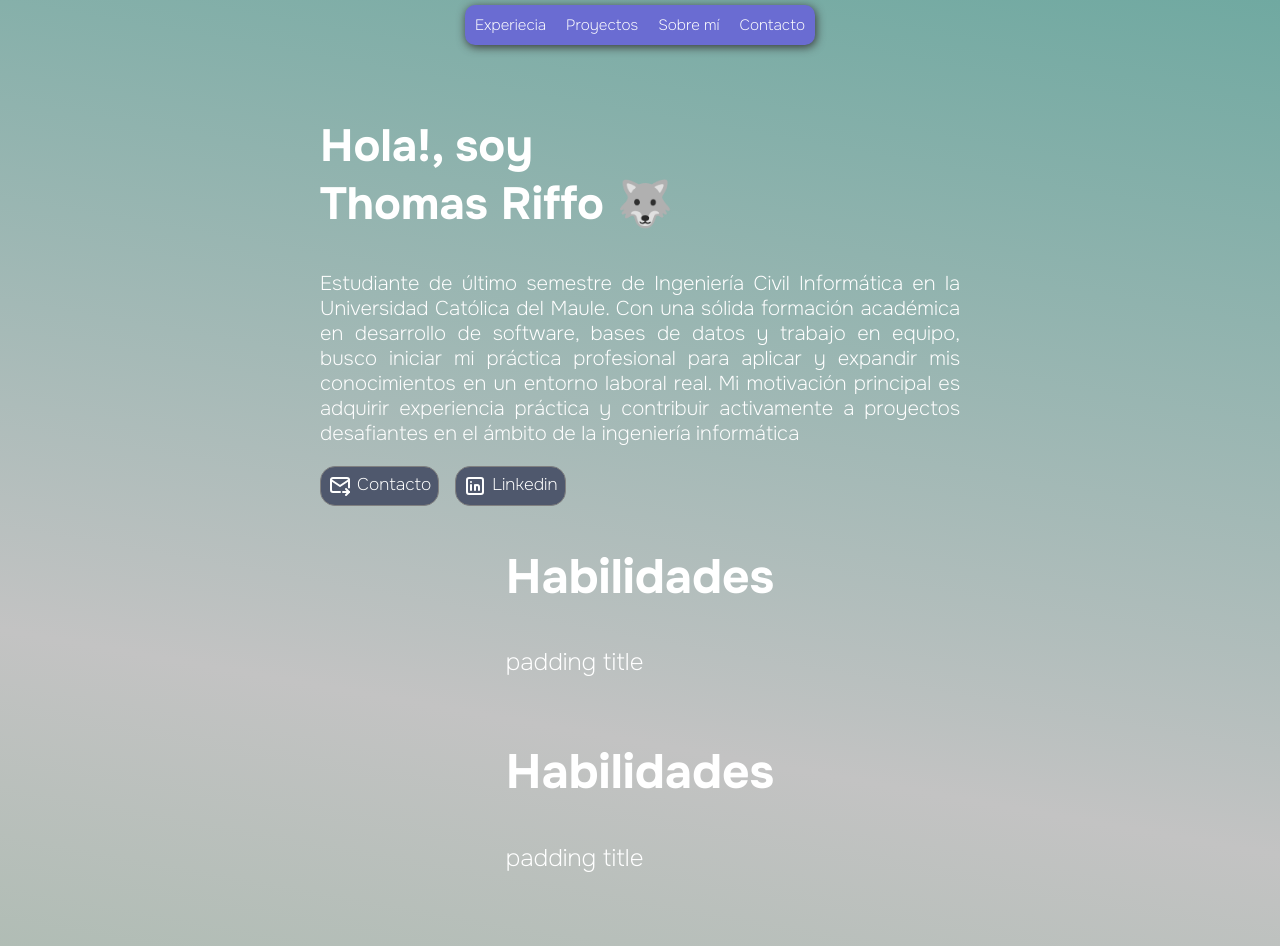
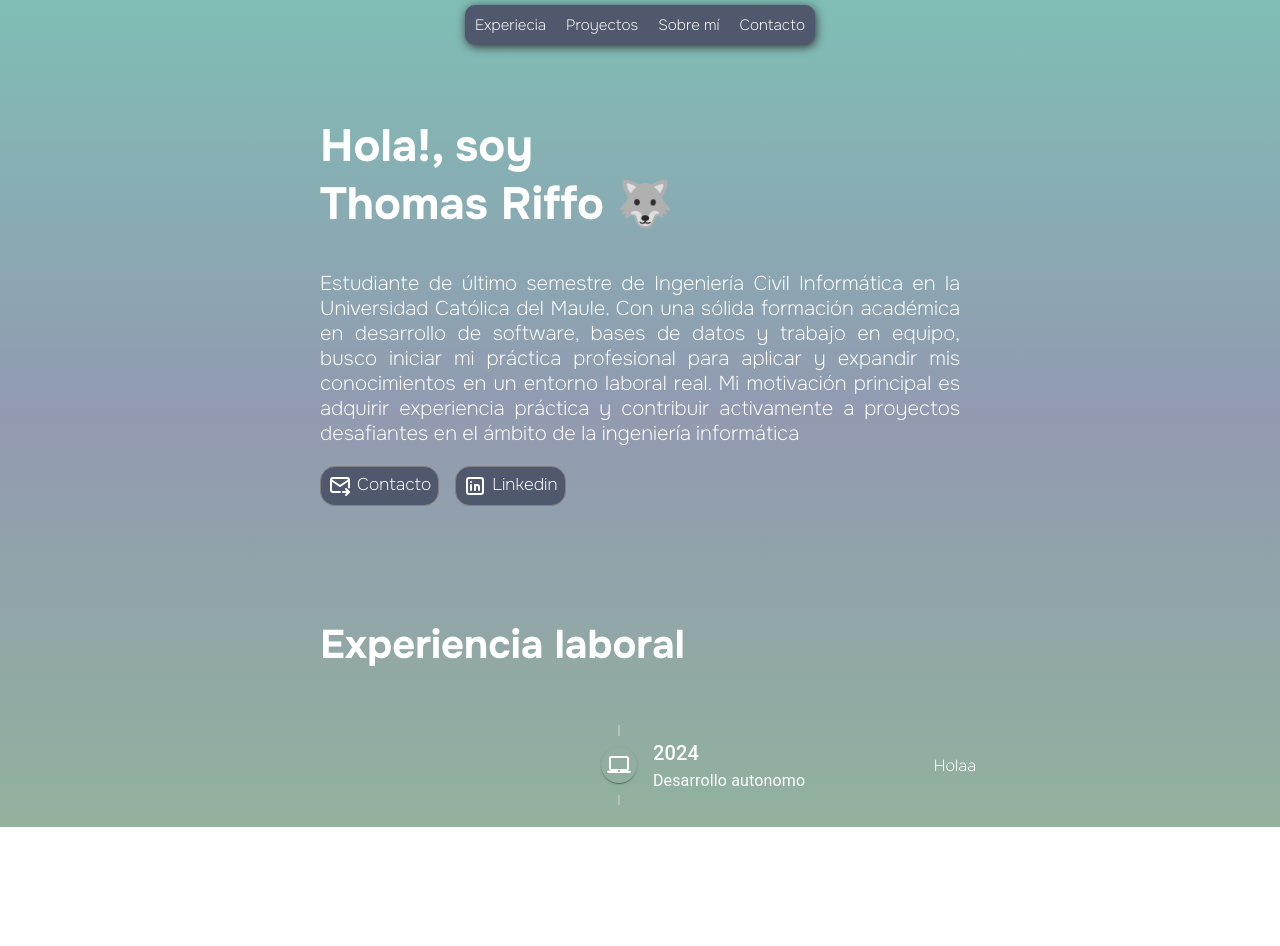
Before and after one commit to Wndburst/Portafolio.dev, a React (Vite) app: page / in a window 1280 px wide. Shown: the top 946 px of the page. After the commit the page ends 827 px from the top, so only its background shows below. Built offline with nearby package versions, Linux system fonts and the light colour scheme.

Commit message:
avance en seccion experiencia laboral

```diff
--- a/src/App.jsx
+++ b/src/App.jsx
@@ -9,10 +9,7 @@ function App() {
       <Header/>
       <Profile/>
       <Work/>
-      <Work/>
-      <Work/>
-      <Work/>
-      <Work/>
+
     </div>
 
   )
--- a/src/components/Header.jsx
+++ b/src/components/Header.jsx
@@ -1,4 +1,3 @@
-
 
 function Header(){
     return(
--- a/src/components/Work.jsx
+++ b/src/components/Work.jsx
@@ -1,11 +1,45 @@
+import * as React from 'react';
+import Timeline from '@mui/lab/Timeline';
+import TimelineItem from '@mui/lab/TimelineItem';
+import TimelineSeparator from '@mui/lab/TimelineSeparator';
+import TimelineConnector from '@mui/lab/TimelineConnector';
+import TimelineContent from '@mui/lab/TimelineContent';
+import TimelineOppositeContent from '@mui/lab/TimelineOppositeContent';
+import TimelineDot from '@mui/lab/TimelineDot';
+import FastfoodIcon from '@mui/icons-material/Fastfood';
+import LaptopMacIcon from '@mui/icons-material/LaptopMac';
+import HotelIcon from '@mui/icons-material/Hotel';
+import RepeatIcon from '@mui/icons-material/Repeat';
+import Typography from '@mui/material/Typography';
 
 function Work(){
 
     return(
         <section className="work">
-            <h2>Habilidades</h2>
-            <p>padding title</p>
+            <h2>Experiencia laboral</h2>
+            <div className='timeline-work'>
+            <Timeline position="alternate">
+                <TimelineItem>
+                    <TimelineSeparator>
+                    <TimelineConnector />
+                    <TimelineDot color="inherit">
+                        <LaptopMacIcon />
+                    </TimelineDot>
+                    <TimelineConnector />
+                    </TimelineSeparator>
+                    <TimelineContent sx={{ py: '12px', px: 2 }}>
+                    <Typography variant="h6" component="span">
+                        2024
+                    </Typography>
+                    <Typography>Desarrollo autonomo</Typography>
+                    </TimelineContent>
+                </TimelineItem>
+                </Timeline>
 
+                <div>
+                    <p>Holaa </p>
+                </div>
+            </div>
         </section>
     )
 }
--- a/src/index.css
+++ b/src/index.css
@@ -1,25 +1,26 @@
+
 body{
   /*background-color: #242424;*/
   /*background-image: radial-gradient(rgb(31, 81, 120) 50%,#1b1e1f);
   background-image: linear-gradient(to left top, rgb(40, 58, 81),rgb(58, 7, 7));
   */
-  background: linear-gradient(190deg, rgba(112,169,161,1) 0%, rgba(195,195,195,1) 50%, rgb(145, 178, 157) 100%);
+  background: linear-gradient(180deg, rgb(127, 190, 181) 0%, rgb(146, 154, 177) 50%, rgb(145, 178, 157) 100%);
   font-family: "Onest", sans-serif;
   font-optical-sizing: auto;
   font-weight: 200;
   font-style: normal;
   margin: 0; /* Asegúrate de que no haya márgenes predeterminados */
   padding: 0;
-  height: 100%;
+  min-height: 100vh;
 
 
 }
+
 
 .portfolio{
   display: flex;
   justify-content: center;
   align-items: center;
-  width: 100%;
   flex-direction:column;
 }
 
@@ -34,7 +35,7 @@ body{
   box-shadow: 1px 2px 10px rgb(54, 54, 54);
   position: fixed;
   top: 0;
-  background-color: rgb(106, 108, 210);
+  background-color: rgb(79, 88, 109);
 }
 
 .navbar ul{
@@ -102,19 +103,23 @@ body{
 /*Experiencia laboral*/
 
 .work{
+  margin-top: 5rem;
   color: white;
-  font-size: 3rem;
-  max-width: 56rem;
+  max-width: 42rem;
+  width: 100%;
   margin-left: auto;
   margin-right: auto;
 }
 
-.work p{
-  font-size: 1.5rem;
-  max-width: 40rem;
-  text-align: justify;
+.work h2{
+  font-size: 40px;
+  padding-left: 1rem;
+}
+
+.timeline-work{
+  display: flex;
+  justify-content: center;
+  align-items: center;
+
 
 }
-.work h2{
-  font-size: 3rem;
-}
```
Also changed, not shown: package.json (+10 -1 lines), 1 other file (tests, documents, lock files or other folders).
